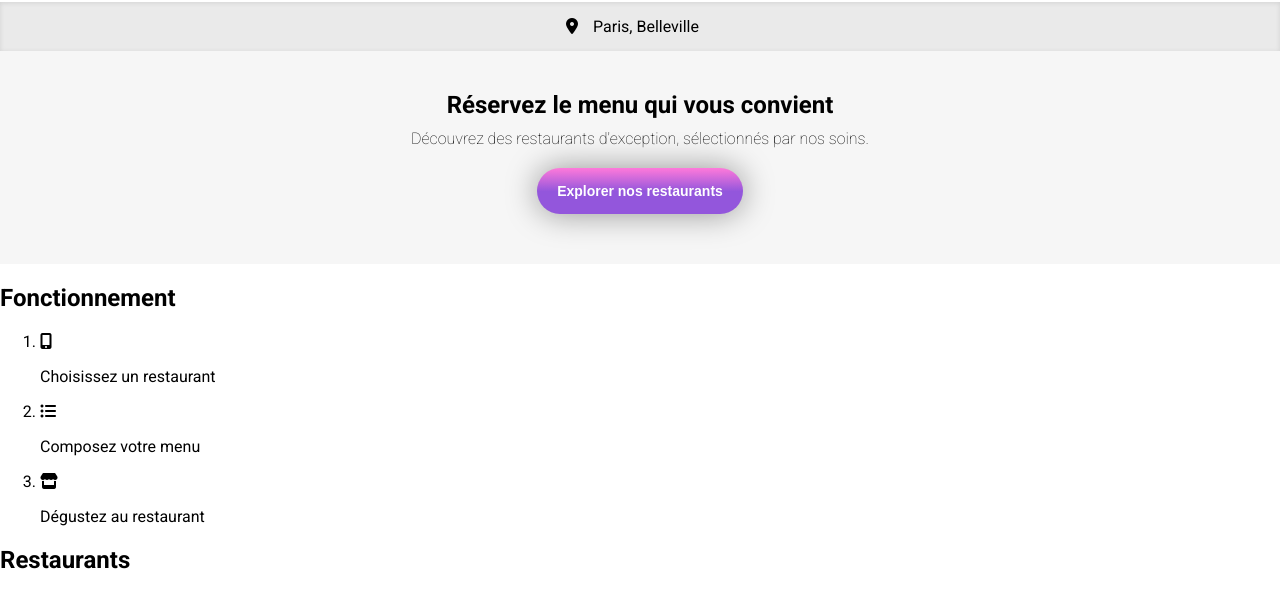
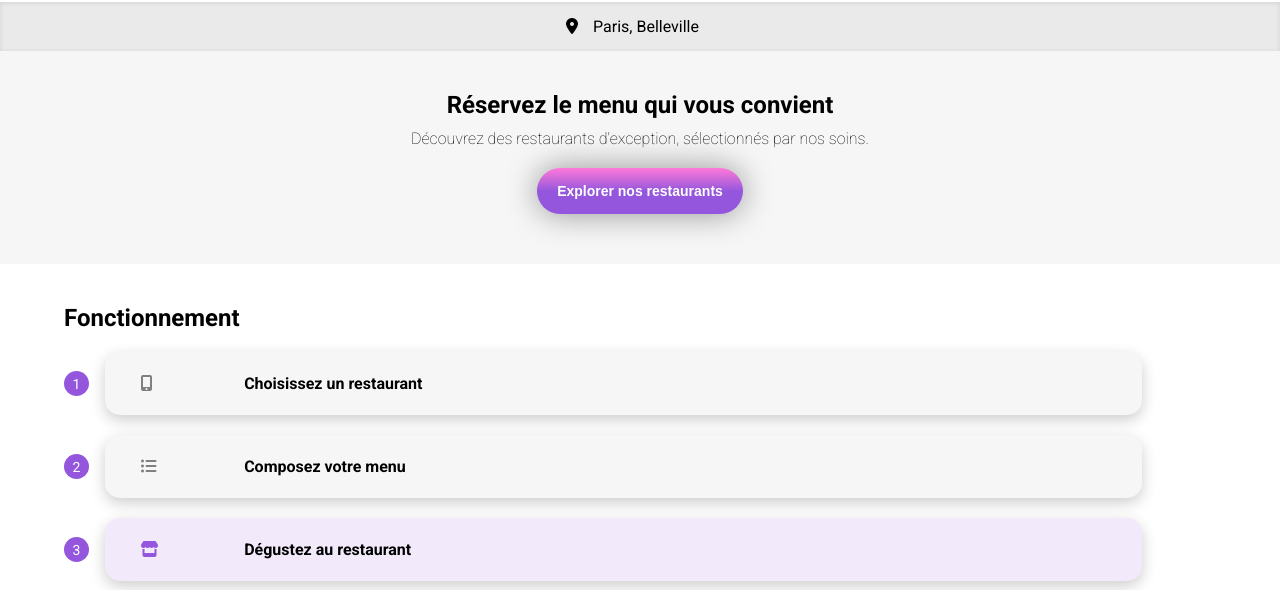
Before and after one commit to Priimary/OC_DevWeb_P3, a plain HTML site: page index.html in a window 1280 px wide. Shown: the part 131-721 px from the top of the page. Drawn offline with Linux system fonts and the light colour scheme; a web font is replaced by a local one.

Commit message:
Modifications index + css explanations section

```diff
--- a/index.html
+++ b/index.html
@@ -36,14 +36,14 @@
                         Fonctionnement
                     </h2>
                     <ol class="explanations-content__list">
-                        <li>
-                            <i class="fa-solid fa-mobile-screen-button"></i><p>Choisissez un restaurant</p>
+                        <li class="explanations-content__list-line">
+                            <p class="explanations-content__list-nbr">1</p><i class="fa-solid fa-mobile-screen-button"></i><p class="explanations-content__list-content">Choisissez un restaurant</p>
                         </li>
-                        <li>
-                            <i class="fa-solid fa-list-ul"></i><p>Composez votre menu</p>
+                        <li class="explanations-content__list-line">
+                            <p class="explanations-content__list-nbr">2</p><i class="fa-solid fa-list-ul"></i><p class="explanations-content__list-content">Composez votre menu</p>
                         </li>
-                        <li>
-                            <i class="fa-solid fa-store"></i><p>Dégustez au restaurant</p>
+                        <li class="explanations-content__list-line explanations-content__list-line--eyecatch">
+                            <p class="explanations-content__list-nbr">3</p><i class="fa-solid fa-store"></i><p class="explanations-content__list-content">Dégustez au restaurant</p>
                         </li>
                     </ol>
                 </article>
--- a/scss/main.scss
+++ b/scss/main.scss
@@ -6,3 +6,4 @@
 @import "./layouts/footer";
 @import "./pages/restaurants-card";
 @import "./pages/introduction";
+@import "./pages/explanations";
--- /dev/null
+++ b/scss/pages/_explanations.scss
@@ -0,0 +1,61 @@
+.explanations-content
+{
+    width: 90%;
+    margin: auto;
+        &__heading
+        {
+            padding-top: 20px;
+        }
+        &__list
+        {
+            display: flex;
+            flex-direction: column;
+            gap: 20px;
+            width: 90%;
+            margin: 0;
+            padding: 0;
+            list-style-type: none;
+        }
+        &__list-line
+        {
+            display: flex;
+            align-items: center;
+            margin: 0 auto 0 4%;
+            padding: 5px 0 5px 0;
+            width: 100%;
+            border-radius: 15px;
+            background-color: #f6f6f6;
+            box-shadow: 0 5px 15px rgba(0,0,0,0.2);
+        }
+        &__list-line--eyecatch
+        {
+            background-color: lighten($primary-colour,35%);
+        }
+        &__list-nbr
+        {
+            background-color: $primary-colour;
+            height: 15px;
+            width: 15px;
+            padding: 5px;
+            margin-right: 10px;
+            text-align: center;
+            border-radius: 50px;
+            color: white;
+            font-size: 14px;
+            position: relative;
+            left: -4%;
+        }
+        &__list-content
+        {
+            font-weight: bold;
+        }
+}
+.fa-mobile-screen-button, .fa-list-ul, .fa-store
+{
+    color: grey;
+    width: 10%;
+}
+.fa-store
+{
+    color: $primary-colour;
+}
```
Also changed, not shown: css/main.css, 1 other file.
